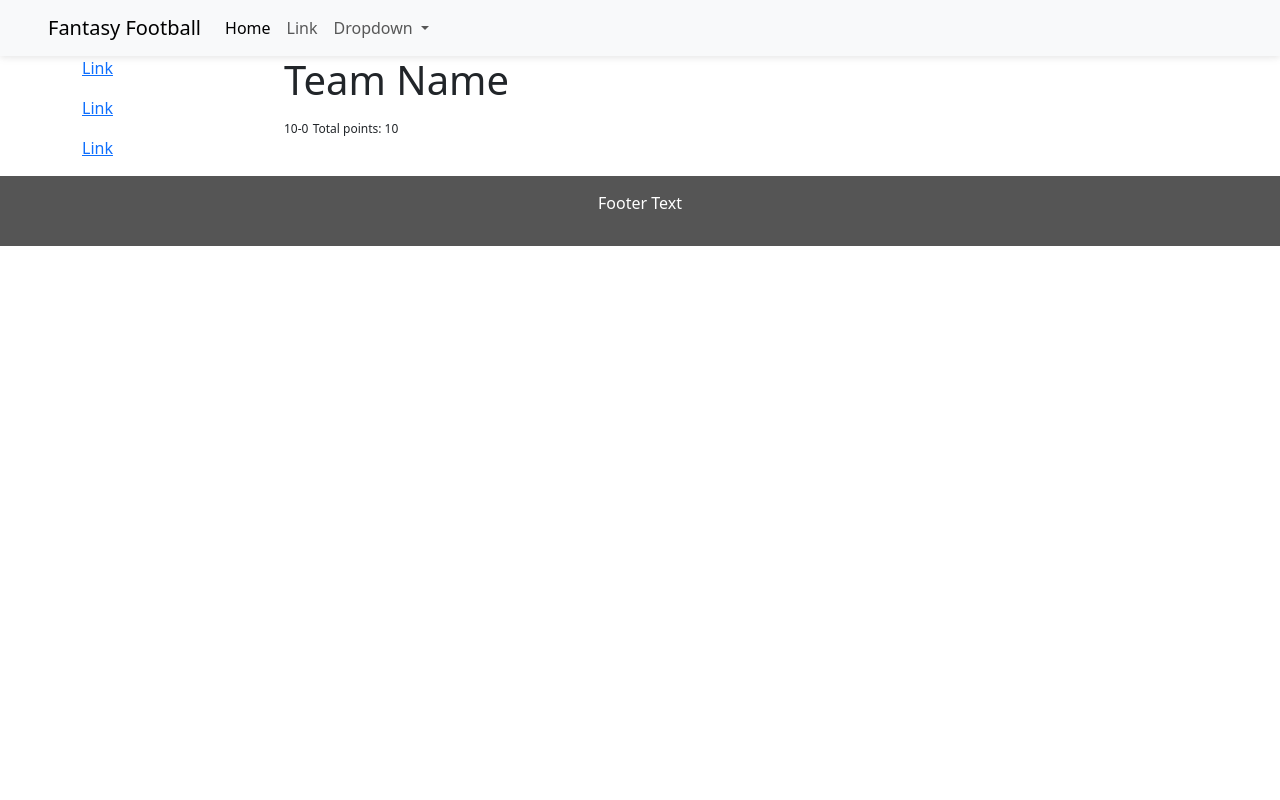
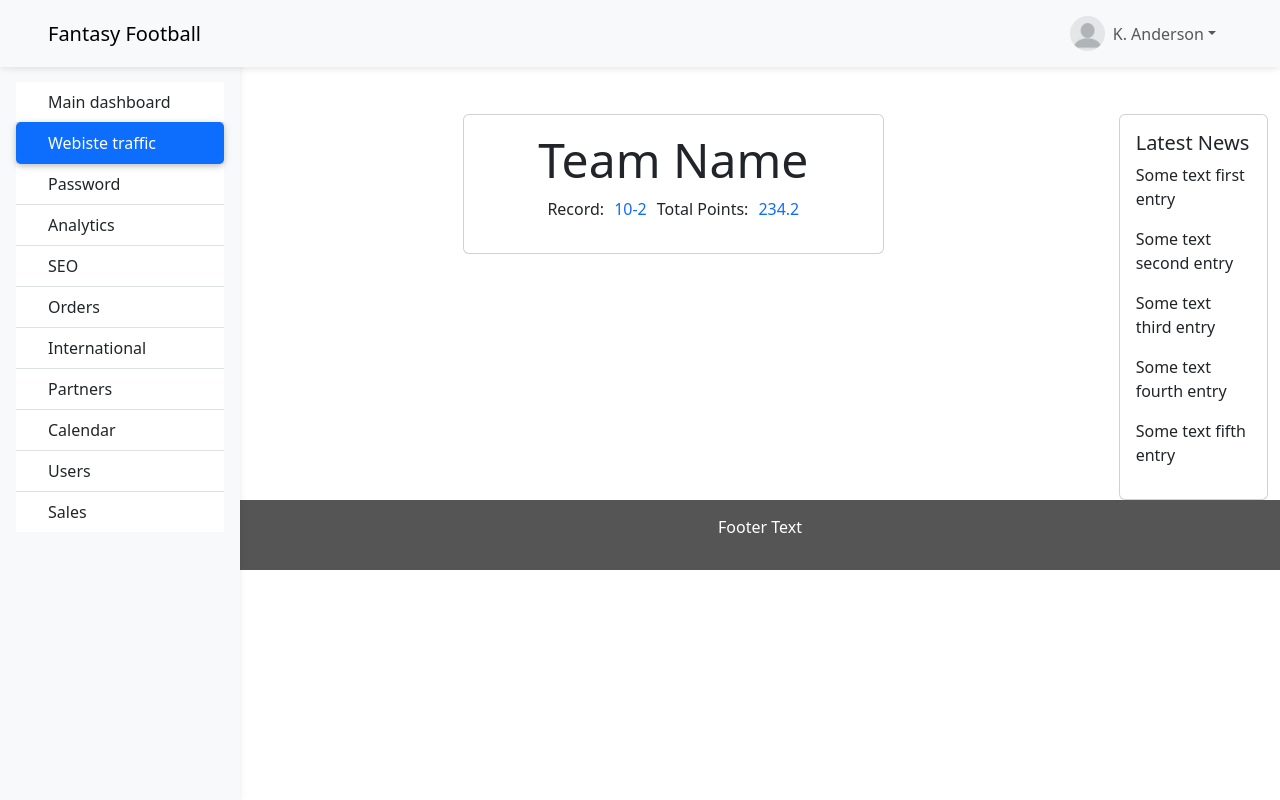
Before and after one commit to jadenfigger/Football-Stats-Web-Scraping, a Django app: page /home/ in a window 1280 px wide. Run offline with Django 4.2, Linux system fonts and the light colour scheme; a user stored in the database is signed in; data comes from the database, SQL or seed files in the repository; both versions use the stored data as it was after the commit; data that the repository does not hold is empty; some libraries are stand-ins or nearby versions.

Commit message:
commit on main

```diff
--- a/templates/home.html
+++ b/templates/home.html
@@ -1,34 +1,95 @@
-{% extends 'base.html' %}
+{% extends 'base.html' %} {% load static %} {% block title %}Home{% endblock %}
+{% block content %} {% if user.is_authenticated %}
 
-{% load static %}
+<header>
+  <nav class="navbar navbar-expand-lg bg-light navbar-light fixed-top">
+    <div class="container-fluid px-sm-5">
+      <button
+        class="navbar-toggler sidebarbutton"
+        type="button"
+        data-bs-toggle="collapse"
+        data-bs-target="#sidebarMenu"
+        aria-controls="sidebarMenu"
+        aria-expanded="false"
+        aria-label="Toggle navigation"
+      >
+        <img
+          src="{% static 'img/menu-icon.png' %}"
+          class="img-fluid"
+          alt="Logo"
+          width="30"
+          height="24"
+        />
+      </button>
 
-{% block title %}Home{% endblock %}
-
-{% block content %}
-{% if user.is_authenticated %}
-
-<nav class="navbar navbar-expand-lg bg-light navbar-light">
-	<div class="container-fluid px-2 px-sm-5">
-	  <a class="navbar-brand" href="#">Fantasy Football</a>
-	  <button class="navbar-toggler" type="button" data-bs-toggle="collapse" data-bs-target="#navbarSupportedContent" aria-controls="navbarSupportedContent" aria-expanded="false" aria-label="Toggle navigation">
-		<img src="{% static 'img/menu-icon.png' %}" class="img-fluid" alt="Logo"  width="30" height="24">
-	  </button>
-	  <div class="collapse navbar-collapse" id="navbarSupportedContent">
-		<ul class="navbar-nav me-auto mb-2 mb-lg-0">
-		  <li class="nav-item">
-			<a class="nav-link active" aria-current="page" href="#">Home</a>
+      <a class="navbar-brand flex-grow-1" href="#">Fantasy Football</a>
+      <div class="d-flex justify-content-end">
+        <ul class="navbar-nav">
+          <li class="nav-item dropdown pe-3">
+            <a
+              class="nav-link nav-profile d-flex align-items-center pe-0"
+              href="#"
+              data-bs-toggle="dropdown"
+              aria-expanded="false"
+            >
+              <img
+                src="{% static 'img/profile-img.jpg' %}"
+                alt="Profile"
+                class="rounded-circle"
+                width="35"
+                height="35"
+              />
+              <span class="d-none d-md-block dropdown-toggle ps-2"
+                >K. Anderson</span
+              >
+            </a>
+            <ul
+              class="dropdown-menu dropdown-menu-end dropdown-menu-arrow profile"
+              data-popper-placement="bottom-end"
+              style="
+                position: absolute;
+                inset: 0px 0px auto auto;
+                margin: 0px;
+                transform: translate(-16px, 38px);
+              "
+            >
+              <li class="dropdown-header">
+                <h6>Kevin Anderson</h6>
+                <span>Web Designer</span>
               </li>
-		  <li class="nav-item">
-			<a class="nav-link" href="#">Link</a>
+              <li><hr class="dropdown-divider" /></li>
+              <li>
+                <a
+                  class="dropdown-item d-flex align-items-center"
+                  href="users-profile.html"
+                >
+                  <i class="bi bi-person"></i> <span>My Profile</span>
+                </a>
               </li>
-		  <li class="nav-item dropdown" id="dd">
-			<a class="nav-link dropdown-toggle" href="#" role="button" data-bs-toggle="dropdown" data-ds-target="#dd" aria-expanded="false">
-			  Dropdown
+              <li><hr class="dropdown-divider" /></li>
+              <li>
+                <a
+                  class="dropdown-item d-flex align-items-center"
+                  href="users-profile.html"
+                >
+                  <i class="bi bi-gear"></i> <span>Account Settings</span>
                 </a>
-			<ul class="dropdown-menu">
-			  <li><a class="dropdown-item" href="#">Action</a></li>
-			  <li><a class="dropdown-item" href="#">Another action</a></li>
-			  <li><a class="dropdown-item" href="#">Something else here</a></li>
+              </li>
+              <li><hr class="dropdown-divider" /></li>
+              <li>
+                <a
+                  class="dropdown-item d-flex align-items-center"
+                  href="pages-faq.html"
+                >
+                  <i class="bi bi-question-circle"></i> <span>Need Help?</span>
+                </a>
+              </li>
+              <li><hr class="dropdown-divider" /></li>
+              <li>
+                <a class="dropdown-item d-flex align-items-center" href="#">
+                  <i class="bi bi-box-arrow-right"></i> <span>Sign Out</span>
+                </a>
+              </li>
             </ul>
           </li>
         </ul>
@@ -36,33 +97,92 @@
     </div>
   </nav>
 
-<section>
-	<div class="container">
-		<div class="row">
-			<div class="col-sm-2 sidenav">
-				<p><a href="#">Link</a></p>
-				<p><a href="#">Link</a></p>
-				<p><a href="#">Link</a></p>
+  <nav id="sidebarMenu" class="collapse d-lg-block sidebar collapse bg-light">
+    <div class="position-sticky">
+      <div class="list-group list-group-flush mx-3 mt-4">
+        <a
+          href="#"
+          class="list-group-item list-group-item-action py-2 ripple"
+          aria-current="true"
+        >
+          <i class="fas fa-tachometer-alt fa-fw me-3"></i
+          ><span>Main dashboard</span>
+        </a>
+        <a
+          href="#"
+          class="list-group-item list-group-item-action py-2 ripple active"
+        >
+          <i class="fas fa-chart-area fa-fw me-3"></i
+          ><span>Webiste traffic</span>
+        </a>
+        <a href="#" class="list-group-item list-group-item-action py-2 ripple"
+          ><i class="fas fa-lock fa-fw me-3"></i><span>Password</span></a
+        >
+        <a href="#" class="list-group-item list-group-item-action py-2 ripple"
+          ><i class="fas fa-chart-line fa-fw me-3"></i><span>Analytics</span></a
+        >
+        <a href="#" class="list-group-item list-group-item-action py-2 ripple">
+          <i class="fas fa-chart-pie fa-fw me-3"></i><span>SEO</span>
+        </a>
+        <a href="#" class="list-group-item list-group-item-action py-2 ripple"
+          ><i class="fas fa-chart-bar fa-fw me-3"></i><span>Orders</span></a
+        >
+        <a href="#" class="list-group-item list-group-item-action py-2 ripple"
+          ><i class="fas fa-globe fa-fw me-3"></i><span>International</span></a
+        >
+        <a href="#" class="list-group-item list-group-item-action py-2 ripple"
+          ><i class="fas fa-building fa-fw me-3"></i><span>Partners</span></a
+        >
+        <a href="#" class="list-group-item list-group-item-action py-2 ripple"
+          ><i class="fas fa-calendar fa-fw me-3"></i><span>Calendar</span></a
+        >
+        <a href="#" class="list-group-item list-group-item-action py-2 ripple"
+          ><i class="fas fa-users fa-fw me-3"></i><span>Users</span></a
+        >
+        <a href="#" class="list-group-item list-group-item-action py-2 ripple"
+          ><i class="fas fa-money-bill fa-fw me-3"></i><span>Sales</span></a
+        >
       </div>
-			<div class="col-sm-8 text-left">
-				<div class="container">
-					<h1>Team Name</h1>
-					<sub>10-0</sub>
-					<sub>Total points: 10</sub>
     </div>
-			<div class="col-sm-2 sidenav">
+  </nav>
+</header>
 
+<main>
+  <div class="container pt-5">
+    <div class="row d-flex justify-content-between">
+      <div class="body col-sm-7 flex-fill text-left">
+        <div class="card text-center w-50 mx-auto">
+          <div class="card-body">
+            <h1 style="font-size: 3em">Team Name</h1>
+            <div class="teamInfoLinks d-flex justify-content-center">
+              <p>Record:</p>
+              <a href="#" style="text-decoration: none">10-2</a>
+              <p>Total Points:</p>
+              <a href="#" style="text-decoration: none">234.2</a>
             </div>
           </div>
         </div>
-</section>
-
+      </div>
+      <div class="col-lg-2 rsidenav">
+        <div class="card">
+          <div class="card-body">
+            <h5 class="card-title">Latest News</h5>
+            <p>Some text first entry</p>
+            <p>Some text second entry</p>
+            <p>Some text third entry</p>
+            <p>Some text fourth entry</p>
+            <p>Some text fifth entry</p>
+          </div>
+        </div>
+      </div>
+    </div>
+  </div>
   <footer class="container-fluid text-center">
     <p>Footer Text</p>
   </footer>
+</main>
 
 {% else %}
 <p>You are not logged in</p>
 <a href="{% url 'accounts:login' %}">Log In</a>
-{% endif %}
-{% endblock %}
+{% endif %} {% endblock %}
```
Also changed, not shown: templates/registration/login.html (+28 -11 lines), db.sqlite3, static/img/profile-img.jpg (added). Lines whose indentation alone changed are shown as unchanged.
